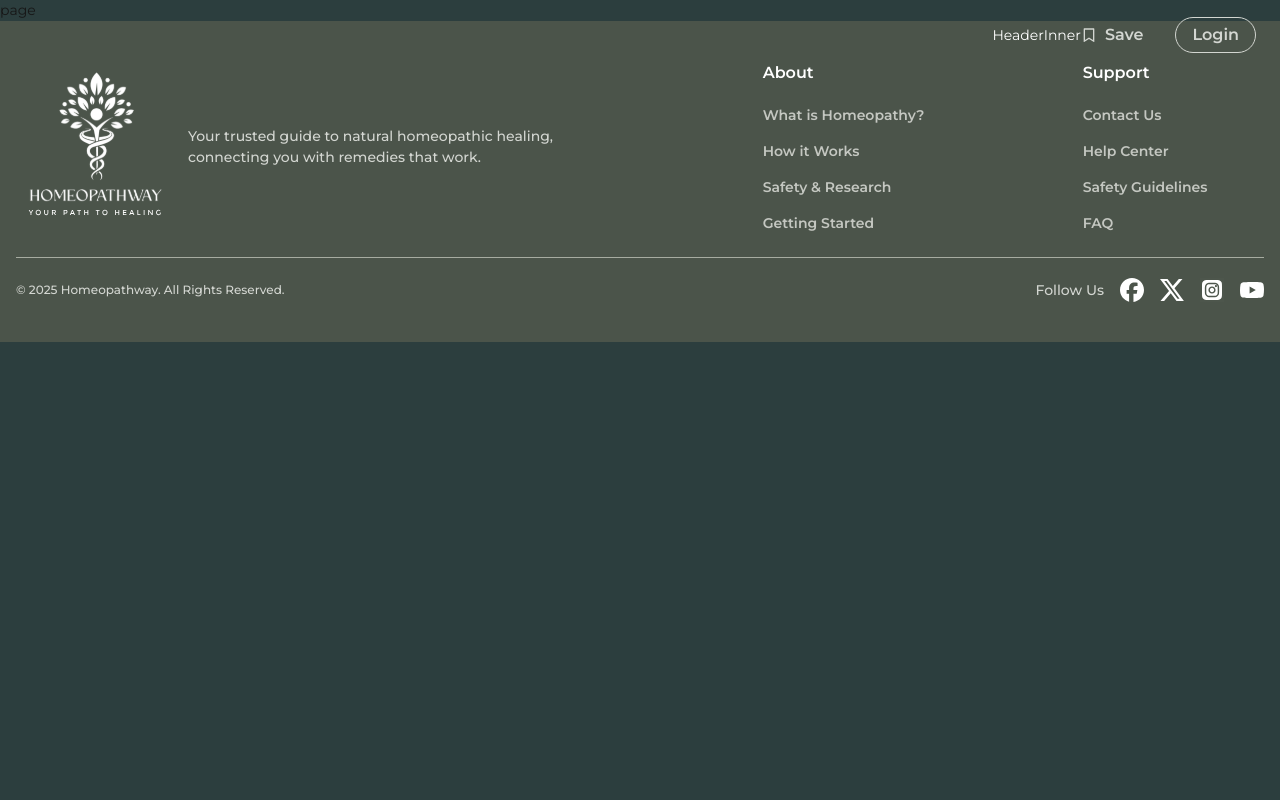
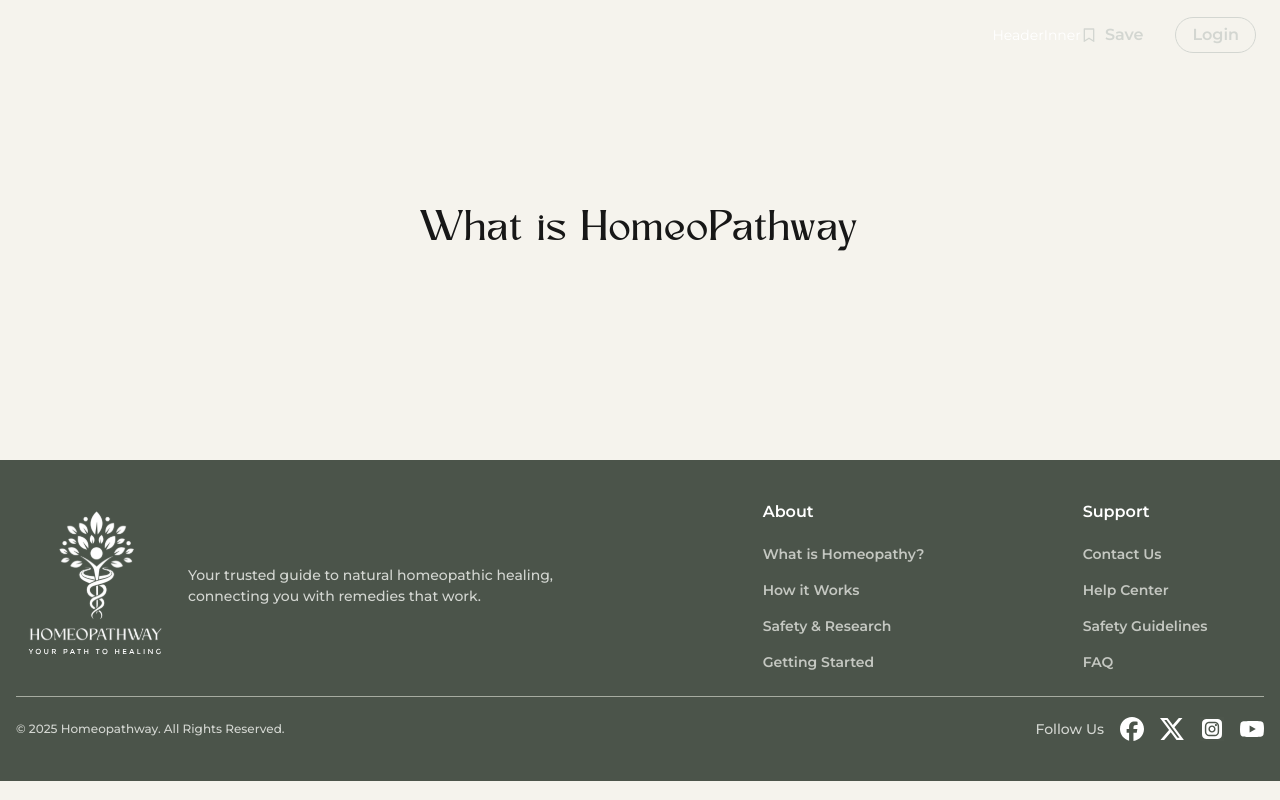
Before and after one commit to BhavikPatel-dreamz/Homeopathway, a Next.js app: page /what-homeopathy in a window 1280 px wide. Built offline with nearby package versions, Linux system fonts and the light colour scheme; no server answers.

Commit message:
Footer Double Calling issue

```diff
--- a/app/layout.tsx
+++ b/app/layout.tsx
@@ -111,7 +111,7 @@ export default function RootLayout({
       <body
         className={`${geistSans.variable} ${geistMono.variable} ${montserrat.variable} antialiased`}
       >
-      <div className="min-h-screen bg-[#2C3E3E]">
+      <div className="min-h-screen bg-[#F5F3ED] main-wrapper">
 
       <Header />
 
--- a/app/search/page.tsx
+++ b/app/search/page.tsx
@@ -57,7 +57,7 @@ async function SearchPageContent({ searchParams }: { searchParams: { q?: string
 
 export default function SearchPage({ searchParams }: { searchParams: { q?: string } }) {
   return (
-    <div className="min-h-screen bg-[#2C3E3E]">
+    <div className="min-h-screen bg-[#F5F3ED]">
       <Header />
       <Suspense fallback={<div className="p-8 text-center">Loading search results...</div>}>
         <SearchPageContent searchParams={searchParams} />
--- a/app/what-homeopathy/page.tsx
+++ b/app/what-homeopathy/page.tsx
@@ -2,6 +2,12 @@ import React from 'react'
 
 export default function page() {
   return (
-    <div>page</div>
+
+    <section className="px-4 py-10 lg:py-50 bg-[#f5f3ed] main-wrapper">
+      <div className="max-w-7xl mx-auto text-center">
+        <h1 className='text-[32px] md:text-[32px] lg:text-[40px]'>What is HomeoPathway</h1>
+      </div>
+    </section>
+
   )
 }
--- a/components/AilmentDetailPage.tsx
+++ b/components/AilmentDetailPage.tsx
@@ -70,8 +70,7 @@ export default function AilmentDetailPage({ ailment, remedies }: AilmentDetailPa
         <TopRemedies remedies={remedies}/>
       </main>
 
-      {/* Footer */}
-            <Footer/>
+
     </div>
   );
 }
--- a/components/AilmentList.tsx
+++ b/components/AilmentList.tsx
@@ -132,7 +132,6 @@ export default function AilmentListPage({
     <div className="min-h-screen bg-[#F5F1E8]">
       {/* Header */}
 
-    <Header />
       {/* Breadcrumb */}
       <div className="bg-[#F5F1E8]">
         <div className="max-w-7xl mx-auto px-6 py-3">
@@ -260,7 +259,6 @@ export default function AilmentListPage({
       </main>
 
       {/* Footer */}
-      <Footer />
     </div>
   );
 }
--- a/components/Footer.tsx
+++ b/components/Footer.tsx
@@ -23,7 +23,7 @@ export default function Footer() {
         <div  className="col-span-12 md:col-span-3 lg:col-span-3">
           <p className="text-[#fff] text-[16px] font-[600] mb-5 ">About</p>
           <ul className="space-y-4 text-sm text-gray-300">
-            <li><a href="#" className="text-[#C4C7C1] font-[600] hover:text-[#2B2E28] transition-all duration-500">What is Homeopathy?</a></li>
+            <li><a href="/what-homeopathy" className="text-[#C4C7C1] font-[600] hover:text-[#2B2E28] transition-all duration-500">What is Homeopathy?</a></li>
             <li><a href="#" className="text-[#C4C7C1] font-[600] hover:text-[#2B2E28] transition-all duration-500">How it Works</a></li>
             <li><a href="#" className="text-[#C4C7C1] font-[600] hover:text-[#2B2E28] transition-all duration-500">Safety & Research</a></li>
             <li><a href="#" className="text-[#C4C7C1] font-[600] hover:text-[#2B2E28] transition-all duration-500">Getting Started</a></li>
--- a/components/RemediesDetail.tsx
+++ b/components/RemediesDetail.tsx
@@ -123,9 +123,6 @@ export default function RemediesDetailPage({ remedy }: RemediesDetailPageProps)
 
   return (
     <div className="min-h-screen bg-[#F5F1E8] flex flex-col">
-      {/* Header */}
-      <Header />
-
       {/* Breadcrumb */}
       <Breadcrumb
         items={breadcrumbPaths.remedyDetail(remedy.name, "All Remedies", "/remedies")}
@@ -460,8 +457,7 @@ export default function RemediesDetailPage({ remedy }: RemediesDetailPageProps)
         condition={"your condition"}
       />
     )}
-      {/* Footer */}
-      <Footer />
+
     </div>
   );
 }
```
